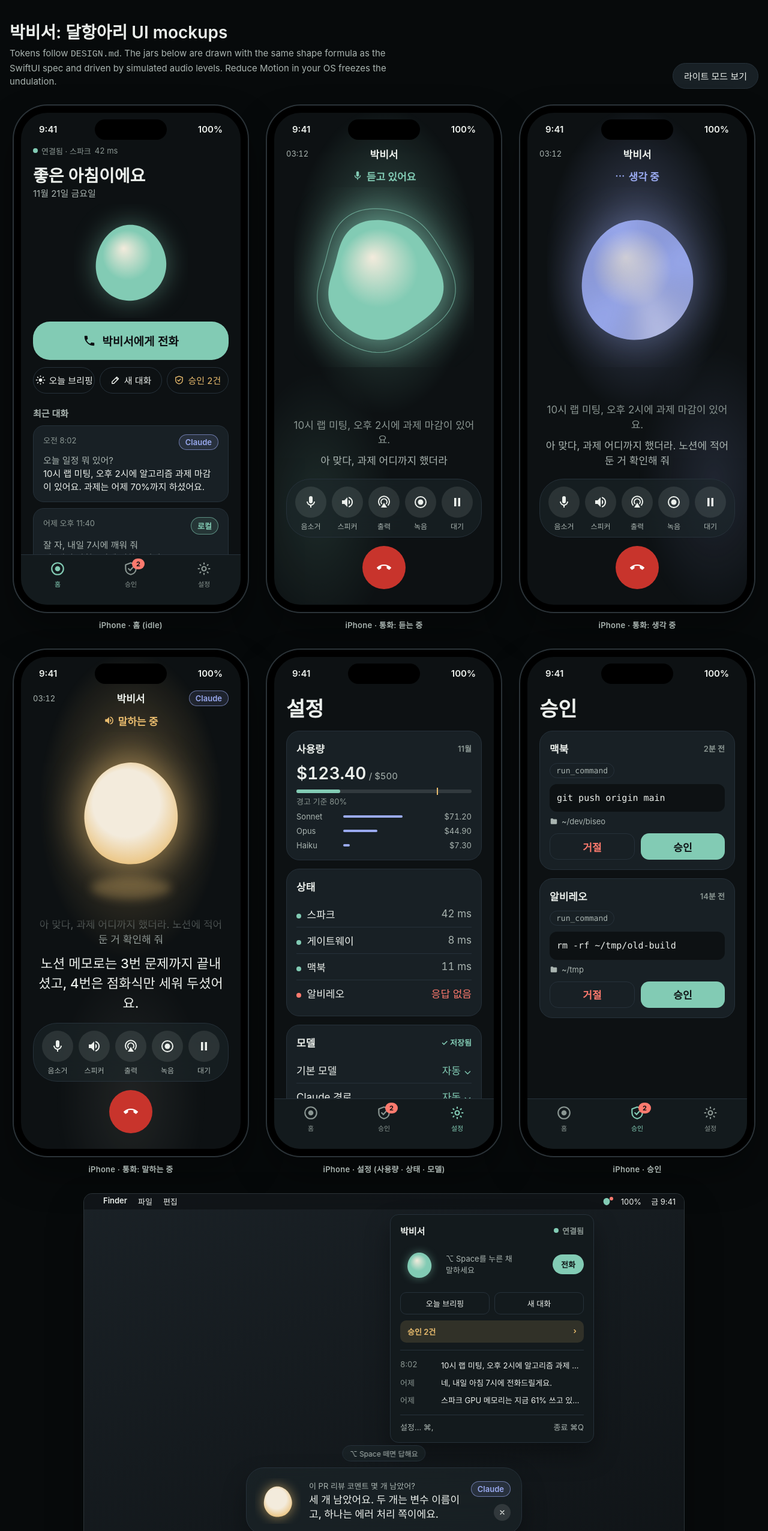
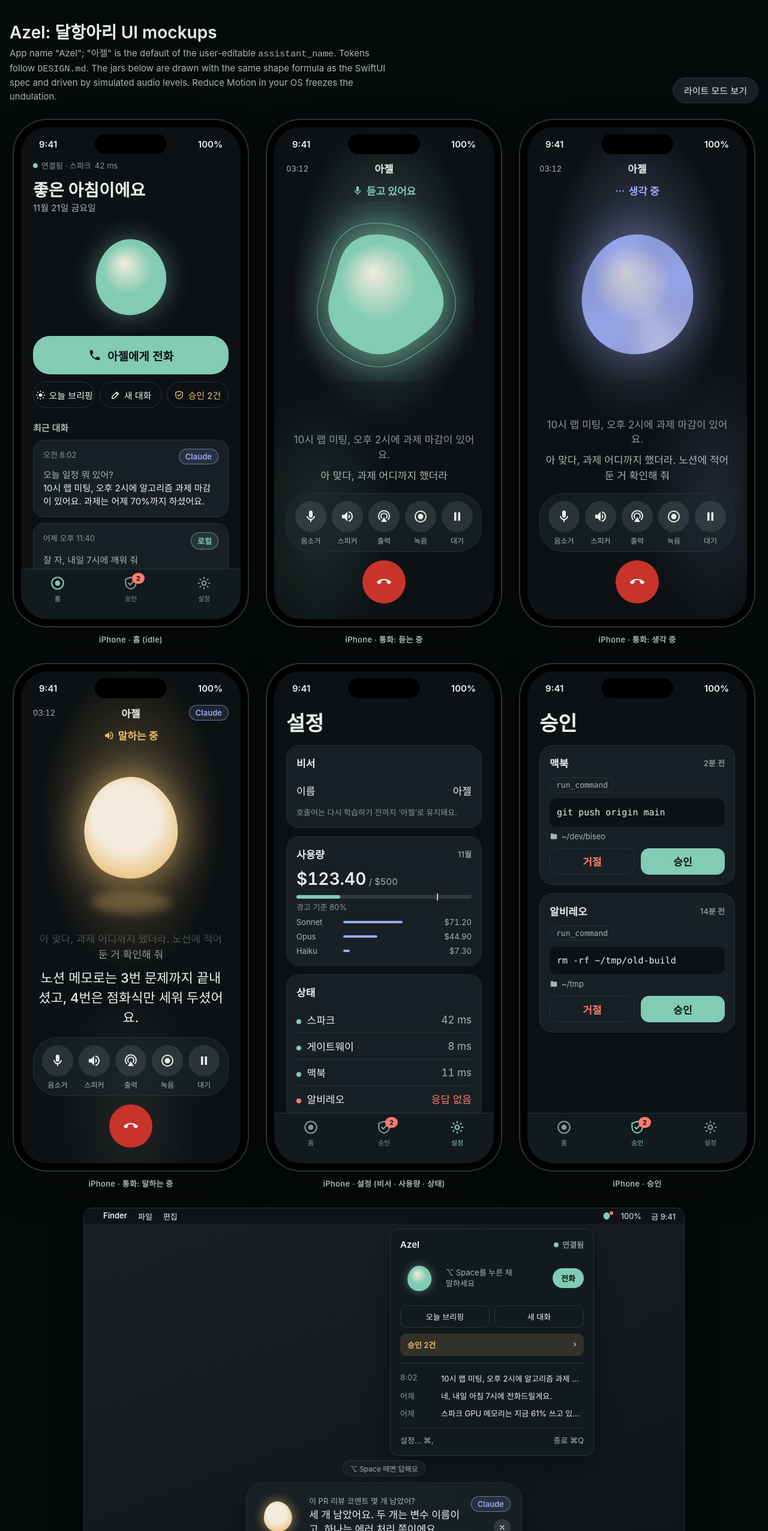
Before and after one commit to hoony6134/azel, a plain HTML site: page assistant/design/mockups.html in a window 1280 px wide. Shown: the top 2552 px of the page at 60% size. Drawn offline with Linux system fonts and the light colour scheme; animation ran at ten frames a second.

Commit message:
docs(design): rename the app to azel with a configurable assistant name

```diff
--- a/assistant/design/mockups.html
+++ b/assistant/design/mockups.html
@@ -3,7 +3,7 @@
 <head>
 <meta charset="utf-8">
 <meta name="viewport" content="width=device-width, initial-scale=1">
-<title>박비서 Mockups</title>
+<title>Azel Mockups</title>
 <style>
 /* Tokens: mirror DESIGN.md §2. Dark is the default. */
 :root, [data-theme="dark"] {
@@ -155,8 +155,8 @@ canvas.jar { display:block; }
 <body>
 <header class="page">
   <div>
-    <h1>박비서: 달항아리 UI mockups</h1>
-    <p>Tokens follow <code>DESIGN.md</code>. The jars below are drawn with the same shape formula as the SwiftUI spec and driven by simulated audio levels. Reduce Motion in your OS freezes the undulation.</p>
+    <h1>Azel: 달항아리 UI mockups</h1>
+    <p>App name "Azel"; "아젤" is the default of the user-editable <code>assistant_name</code>. Tokens follow <code>DESIGN.md</code>. The jars below are drawn with the same shape formula as the SwiftUI spec and driven by simulated audio levels. Reduce Motion in your OS freezes the undulation.</p>
   </div>
   <button class="toggle" id="theme" aria-pressed="false">라이트 모드 보기</button>
 </header>
@@ -188,8 +188,8 @@ canvas.jar { display:block; }
     <div class="foot" style="display:flex;align-items:center;gap:6px;margin-top:4px"><span class="dot"></span> 연결됨 · 스파크 <span class="num">42 ms</span></div>
     <div class="greet">좋은 아침이에요</div>
     <div class="sub">11월 21일 금요일</div>
-    <div class="jarwrap" style="margin:8px 0 6px"><canvas class="jar" data-state="idle" width="190" height="190" role="img" aria-label="박비서, 두 번 탭하면 전화를 겁니다"></canvas></div>
-    <button class="callbtn" aria-label="박비서에게 전화"><svg width="22" height="22"><use href="#i-phone"/></svg>박비서에게 전화</button>
+    <div class="jarwrap" style="margin:8px 0 6px"><canvas class="jar" data-state="idle" width="190" height="190" role="img" aria-label="아젤, 두 번 탭하면 전화를 겁니다"></canvas></div>
+    <button class="callbtn" aria-label="아젤에게 전화"><svg width="22" height="22"><use href="#i-phone"/></svg>아젤에게 전화</button>
     <div class="quick">
       <span><svg width="17" height="17"><use href="#i-sun"/></svg>오늘 브리핑</span>
       <span><svg width="17" height="17"><use href="#i-pen"/></svg>새 대화</span>
@@ -220,7 +220,7 @@ canvas.jar { display:block; }
   <div class="glaze"></div>
   <div class="statusbar"><span>9:41</span><span class="island"></span><span>100%</span></div>
   <div class="body">
-    <div class="calltop"><span class="t">03:12</span><span class="n">박비서</span><span class="r"></span></div>
+    <div class="calltop"><span class="t">03:12</span><span class="n">아젤</span><span class="r"></span></div>
     <div class="statelabel"></div>
     <div class="jarwrap" style="margin-top:6px"><canvas class="jar" width="300" height="300"></canvas></div>
     <div class="captions" aria-label="대화 내용"></div>
@@ -246,6 +246,11 @@ canvas.jar { display:block; }
   <div class="body">
     <div class="title">설정</div>
     <div class="stack">
+      <div class="card">
+        <h3>비서</h3>
+        <div class="row"><span>이름</span><span class="v" style="color:var(--text)" aria-label="비서 이름, 아젤">아젤</span></div>
+        <div class="foot" style="margin-top:6px;line-height:1.4">호출어는 다시 학습하기 전까지 ‘아젤’로 유지돼요.</div>
+      </div>
       <div class="card">
         <h3>사용량 <span class="foot">11월</span></h3>
         <div><span class="big">$123.40</span> <span class="sub num">/ $500</span></div>
@@ -275,7 +280,7 @@ canvas.jar { display:block; }
     <span class="tab on"><svg><use href="#i-gear"/></svg>설정</span>
   </nav>
 </div></div>
-<figcaption>iPhone · 설정 (사용량 · 상태 · 모델)</figcaption>
+<figcaption>iPhone · 설정 (비서 · 사용량 · 상태)</figcaption>
 </figure>
 
 <!-- 6. Approvals -->
@@ -314,10 +319,10 @@ canvas.jar { display:block; }
 <figure style="width:100%">
 <div class="mac">
   <div class="menubar"><span class="left"><span></span><span>Finder</span><span style="font-weight:400">파일</span><span style="font-weight:400">편집</span></span>
-    <span class="mine" aria-label="박비서, 승인 2건"><svg width="16" height="16" viewBox="0 0 24 24"><path fill="currentColor" d="M12 3c4.6 0 8 3.3 8 8.4 0 5-3.4 9.6-8 9.6s-8-4.6-8-9.6C4 6.3 7.4 3 12 3z"/></svg></span>
+    <span class="mine" aria-label="Azel, 승인 2건"><svg width="16" height="16" viewBox="0 0 24 24"><path fill="currentColor" d="M12 3c4.6 0 8 3.3 8 8.4 0 5-3.4 9.6-8 9.6s-8-4.6-8-9.6C4 6.3 7.4 3 12 3z"/></svg></span>
     <span>100%</span><span>금 9:41</span></div>
   <div class="popover">
-    <div class="hd">박비서 <span class="foot" style="display:flex;gap:6px;align-items:center"><span class="dot"></span>연결됨</span></div>
+    <div class="hd">Azel <span class="foot" style="display:flex;gap:6px;align-items:center"><span class="dot"></span>연결됨</span></div>
     <div class="hero"><canvas class="jar" data-state="idle" width="64" height="64"></canvas>
       <span class="sub" style="font-size:13px;line-height:1.4">⌥ Space를 누른 채<br>말하세요</span>
       <span class="pbtn">전화</span></div>
@@ -331,7 +336,7 @@ canvas.jar { display:block; }
     <div class="ft"><span>설정… ⌘,</span><span>종료 ⌘Q</span></div>
   </div>
   <div class="keyhint">⌥ Space 떼면 답해요</div>
-  <div class="ptt" aria-label="박비서 말하기 패널">
+  <div class="ptt" aria-label="아젤 말하기 패널">
     <canvas class="jar" data-state="speaking" width="76" height="76" data-nowater></canvas>
     <div class="cap"><div class="me">이 PR 리뷰 코멘트 몇 개 남았어?</div>
       <div class="ai">세 개 남았어요. 두 개는 변수 이름이고, 하나는 에러 처리 쪽이에요.</div></div>
@@ -359,7 +364,7 @@ document.querySelectorAll('figure[data-call]').forEach(fig => {
   const scr = node.querySelector('.call');
   scr.dataset.state = s;
   node.querySelector('.jar').dataset.state = s;
-  node.querySelector('.jar').setAttribute('aria-label', '박비서, ' + c.label);
+  node.querySelector('.jar').setAttribute('aria-label', '아젤, ' + c.label);
   node.querySelector('.statelabel').innerHTML = (c.icon ? `<svg width="18" height="18"><use href="#${c.icon}"/></svg>` : '<span aria-hidden="true">···</span>') + c.label;
   node.querySelector('.r').innerHTML = c.chip;
   node.querySelector('.captions').innerHTML = c.caps.join('');
```
Also changed, not shown: 1 other file.
